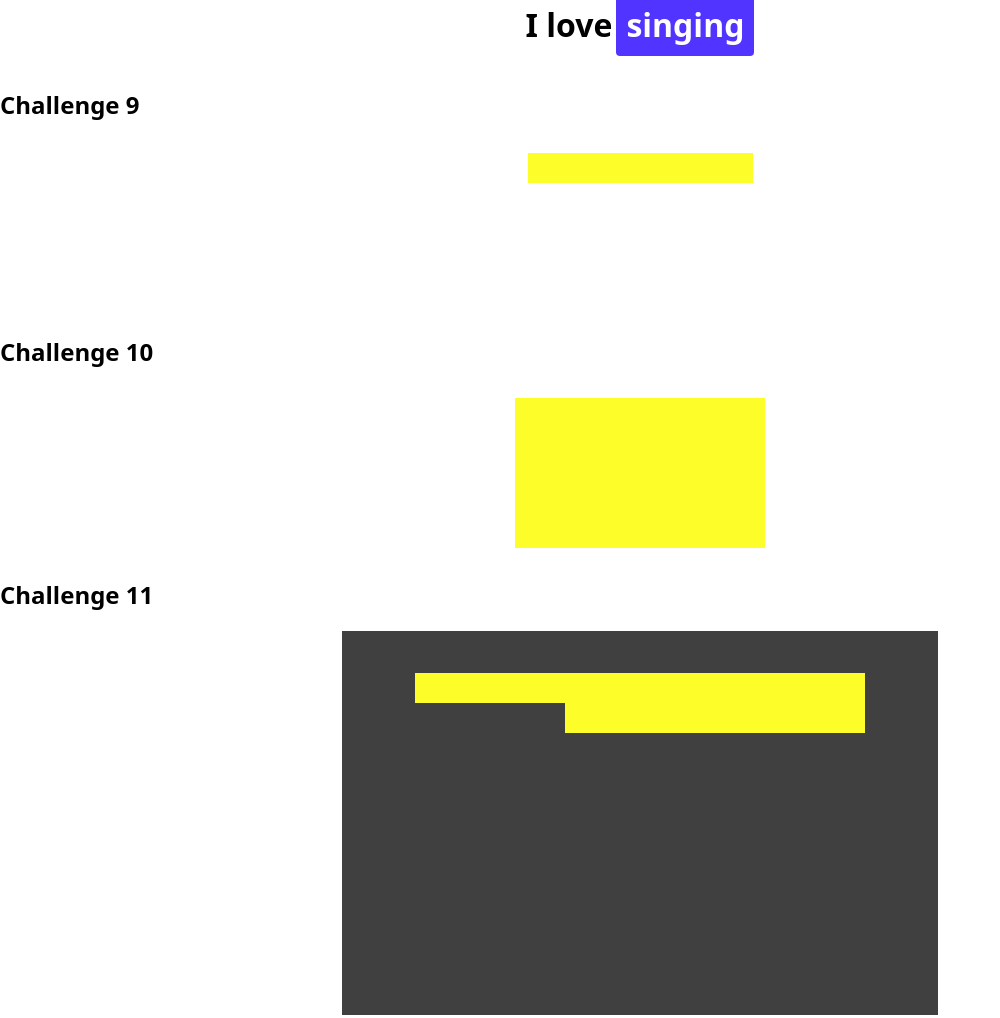
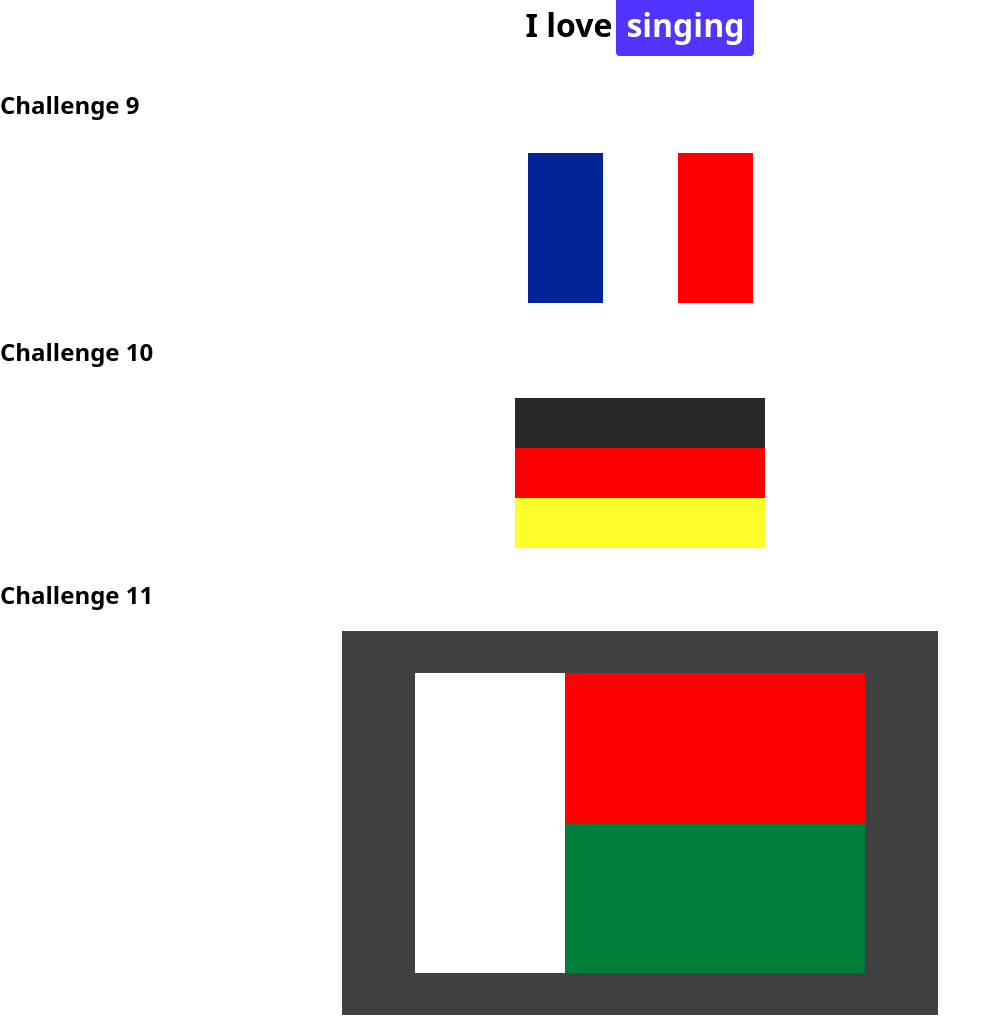
Before and after one commit to ndtuananh04/24challenges, a plain HTML site: page index.html in a window 1280 px wide. Shown: the part 1172-2190 px from the top of the page, without its empty margins (0-1000 px from the left). Drawn offline with Linux system fonts and the light colour scheme.

Commit message:
fix stripe

```diff
--- a/index.html
+++ b/index.html
@@ -72,25 +72,25 @@
 
     <h2>Challenge 9</h2>
     <div class="flag-france">
-        <div class="blue stripe"></div>
-        <div class="white stripe"></div>
-        <div class="red stripe"></div>
+        <div class="blue stripe9"></div>
+        <div class="white stripe9"></div>
+        <div class="red stripe9"></div>
     </div>
 
     <h2>Challenge 10</h2>
     <div class="flag-germany">
-        <div class="black stripe"></div>
-        <div class="red stripe"></div>
-        <div class="yellow stripe"></div>
+        <div class="black stripe10"></div>
+        <div class="red stripe10"></div>
+        <div class="yellow stripe10"></div>
     </div>
 
     <h2>Challenge 11</h2>
     <div class="bgdark">
         <div class="flag-madagascar">
-            <div class="white11 stripe"></div>
+            <div class="white11 stripe11"></div>
             <div>
-                <div class="red11 stripe"></div>
-                <div class="green stripe"></div>
+                <div class="red11 stripe11"></div>
+                <div class="green stripe11"></div>
             </div>
         </div>
     </div>
--- a/style.css
+++ b/style.css
@@ -274,7 +274,7 @@ body {
 
 }
 
-.stripe {
+.stripe10 {
     flex-grow: 1;
 }
 
```
